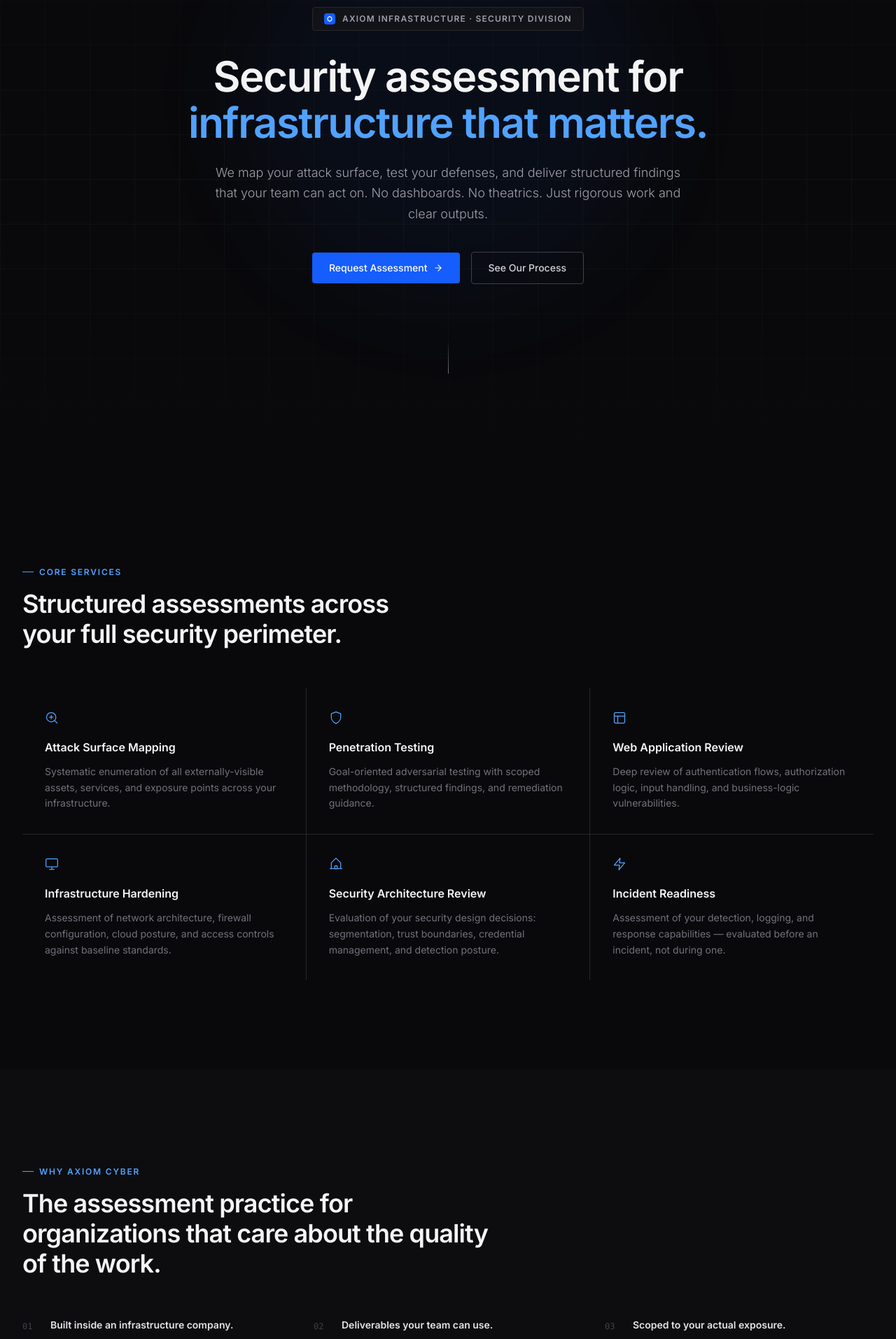
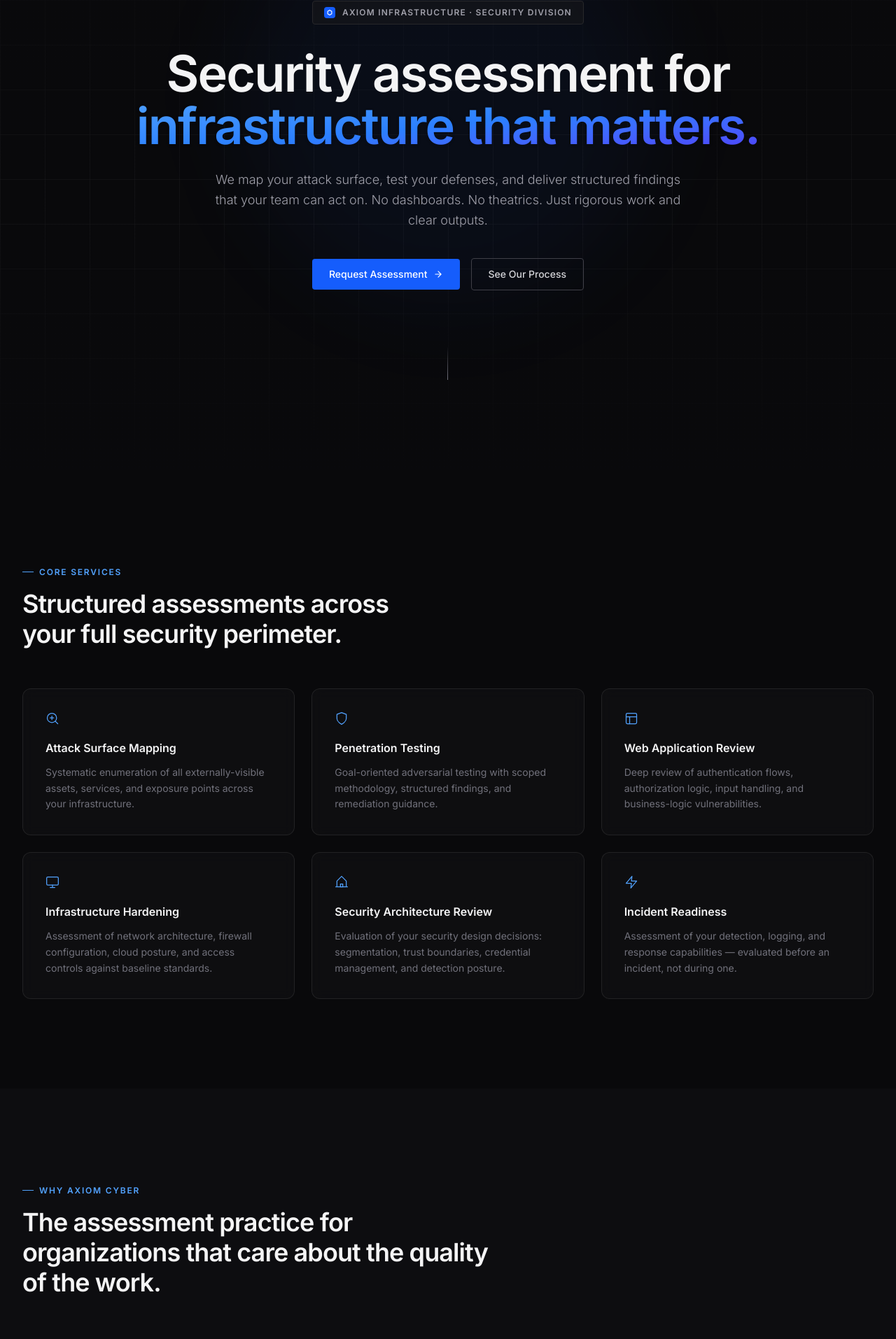
Before and after one commit to Mageester/axiom-cyber, a React (Vite) app: page / in a window 1280 px wide. Shown: the part 128-2042 px from the top of the page at 70% size. Built offline with nearby package versions, Linux system fonts and the light colour scheme.

Commit message:
style: apply premium glassmorphism and advanced hover states

```diff
--- a/src/sections/Hero.jsx
+++ b/src/sections/Hero.jsx
@@ -33,10 +33,10 @@ export default function Hero() {
         </div>
 
         {/* Headline */}
-        <h1 className="animate-fade-up delay-100 text-4xl md:text-5xl lg:text-6xl font-semibold text-zinc-100 leading-[1.1] tracking-tight mb-6">
+        <h1 className="animate-fade-up delay-100 text-4xl md:text-5xl lg:text-7xl font-semibold text-zinc-100 leading-[1.05] tracking-tight mb-6">
           Security assessment for
           <br />
-          <span className="text-blue-400">infrastructure that matters.</span>
+          <span className="bg-gradient-to-br from-blue-400 via-blue-500 to-indigo-600 bg-clip-text text-transparent drop-shadow-sm">infrastructure that matters.</span>
         </h1>
 
         {/* Subtext */}
--- a/src/sections/Process.jsx
+++ b/src/sections/Process.jsx
@@ -49,11 +49,11 @@ export default function Process() {
 
           <div className="grid grid-cols-1 lg:grid-cols-4 gap-10 lg:gap-6">
             {STEPS.map((step, i) => (
-              <div key={step.id} id={step.id} className="relative">
+              <div key={step.id} id={step.id} className="relative group">
                 {/* Step number with circle */}
                 <div className="flex items-center gap-4 mb-5">
-                  <div className="relative z-10 flex-shrink-0 w-14 h-14 rounded-sm bg-zinc-900 border border-zinc-800 flex items-center justify-center">
-                    <span className="font-mono text-sm font-semibold text-blue-400">{step.number}</span>
+                  <div className="relative z-10 flex-shrink-0 w-14 h-14 rounded-full bg-zinc-950 border border-zinc-800 group-hover:border-blue-500/50 group-hover:bg-blue-950/20 group-hover:shadow-[0_0_15px_rgba(59,130,246,0.15)] flex items-center justify-center transition-all duration-500">
+                    <span className="font-mono text-sm font-semibold text-blue-500 group-hover:text-blue-400 transition-colors">{step.number}</span>
                   </div>
                   {/* Mobile connecting line */}
                   {i < STEPS.length - 1 && (
@@ -61,11 +61,13 @@ export default function Process() {
                   )}
                 </div>
 
-                <h3 className="text-base font-semibold text-zinc-100 mb-2">{step.title}</h3>
-                <p className="text-sm text-zinc-500 leading-relaxed mb-4">{step.description}</p>
-                <span className="inline-block font-mono text-xs text-zinc-700 border border-zinc-800 px-2 py-1 rounded-sm">
-                  {step.detail}
-                </span>
+                <div className="p-6 -m-6 rounded-xl border border-transparent group-hover:bg-zinc-900/30 group-hover:border-zinc-800/50 transition-all duration-500">
+                  <h3 className="text-base font-semibold text-zinc-100 mb-2 group-hover:text-white transition-colors">{step.title}</h3>
+                  <p className="text-sm text-zinc-500 leading-relaxed mb-4 group-hover:text-zinc-400 transition-colors">{step.description}</p>
+                  <span className="inline-block font-mono text-xs text-zinc-600 border border-zinc-800 bg-zinc-900/50 px-2.5 py-1 rounded-sm group-hover:text-zinc-400 group-hover:border-zinc-700 transition-all">
+                    {step.detail}
+                  </span>
+                </div>
               </div>
             ))}
           </div>
--- a/src/sections/Services.jsx
+++ b/src/sections/Services.jsx
@@ -79,12 +79,12 @@ export default function Services() {
           </h2>
         </div>
 
-        <div className="grid grid-cols-1 md:grid-cols-2 lg:grid-cols-3 gap-px bg-zinc-800">
+        <div className="grid grid-cols-1 md:grid-cols-2 lg:grid-cols-3 gap-6">
           {SERVICES.map((service) => (
             <div
               key={service.id}
               id={service.id}
-              className="group bg-zinc-950 p-8 hover:bg-zinc-900/60 transition-colors duration-200"
+              className="group relative overflow-hidden bg-zinc-900/40 backdrop-blur-sm border border-zinc-800/80 rounded-xl p-8 hover:bg-zinc-800/50 hover:border-zinc-700/80 hover:-translate-y-1 hover:shadow-2xl hover:shadow-blue-900/10 transition-all duration-500"
             >
               <div className="text-blue-400 mb-5">
                 {service.icon}
--- a/src/sections/Trust.jsx
+++ b/src/sections/Trust.jsx
@@ -46,9 +46,9 @@ export default function Trust() {
             How we work, and what you can expect.
           </h2>
 
-          <div className="grid grid-cols-1 md:grid-cols-3 gap-8">
+          <div className="grid grid-cols-1 md:grid-cols-3 gap-6">
             {PILLARS.map((pillar) => (
-              <div key={pillar.id} id={pillar.id} className="border-t border-zinc-800 pt-6">
+              <div key={pillar.id} id={pillar.id} className="bg-zinc-900/30 border border-zinc-800/60 rounded-xl p-8 hover:bg-zinc-900/60 hover:border-zinc-700 transition-all duration-300">
                 <h3 className="text-sm font-semibold text-zinc-200 mb-3">{pillar.title}</h3>
                 <p className="text-sm text-zinc-500 leading-relaxed">{pillar.body}</p>
               </div>
--- a/src/sections/WhyAxiom.jsx
+++ b/src/sections/WhyAxiom.jsx
@@ -53,13 +53,13 @@ export default function WhyAxiom() {
         <div className="grid grid-cols-1 md:grid-cols-2 lg:grid-cols-3 gap-8">
           {DIFFERENTIATORS.map((item) => (
             <div key={item.id} id={item.id} className="group">
-              <div className="flex items-start gap-4">
-                <span className="font-mono text-xs text-zinc-700 pt-1 flex-shrink-0 w-6">{item.label}</span>
+              <div className="flex items-start gap-4 p-6 -m-6 rounded-2xl border border-transparent hover:bg-zinc-900/50 hover:border-zinc-800/50 hover:shadow-xl transition-all duration-500">
+                <span className="font-mono text-xs text-zinc-600 group-hover:text-blue-500 pt-1 flex-shrink-0 w-6 transition-colors duration-300">{item.label}</span>
                 <div>
-                  <h3 className="text-sm font-semibold text-zinc-200 mb-2 leading-snug">
+                  <h3 className="text-sm font-semibold text-zinc-300 mb-2 leading-snug group-hover:text-zinc-100 transition-colors duration-300">
                     {item.title}
                   </h3>
-                  <p className="text-sm text-zinc-500 leading-relaxed">
+                  <p className="text-sm text-zinc-500 leading-relaxed group-hover:text-zinc-400 transition-colors duration-300">
                     {item.body}
                   </p>
                 </div>
```
